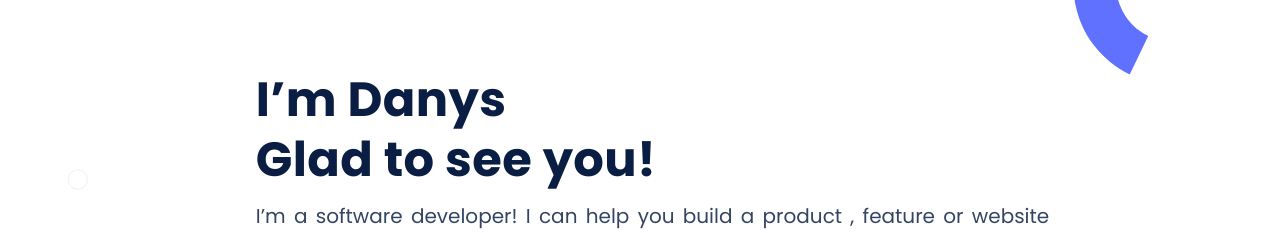
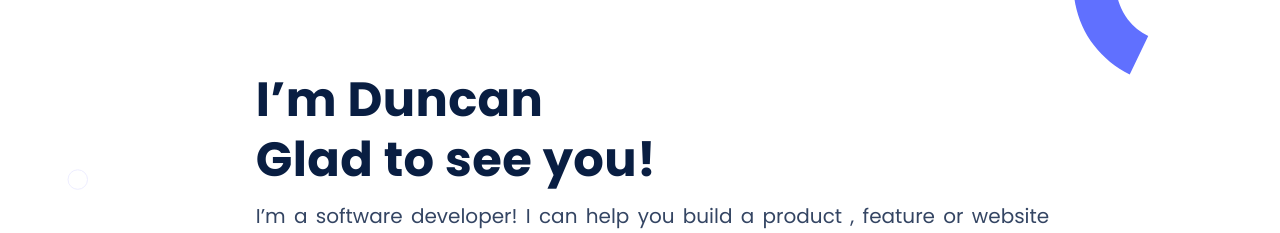
Before and after one commit to Duncannjau/My-Portfolio-for-desktop, a website: page index.html in a window 1280 px wide. Shown: the part 250-483 px from the top of the page. Drawn offline with Linux system fonts and the light colour scheme.

```diff
--- a/index.html
+++ b/index.html
@@ -29,8 +29,8 @@
     </header>
     <section id="headline">
       <div class="headline-txt">
-        <h1 class="txt-1 order-0 pd-0 mrg-0 mbl-to-hide h1-animation">I’m Danys Glad to see you!</h1>
-        <h1 class="txt-1-dsktp order-0 pd-0 mrg-0 dsktp-to-hide dsktp-to-show h1-animation">I’m Danys <br>
+        <h1 class="txt-1 order-0 pd-0 mrg-0 mbl-to-hide h1-animation">I’m Duncan Glad to see you!</h1>
+        <h1 class="txt-1-dsktp order-0 pd-0 mrg-0 dsktp-to-hide dsktp-to-show h1-animation">I’m Duncan <br>
           Glad to see you!</h1>
         <p class="txt-2-dsktp order-1 pd-0 mrg-0 txt-j">I’m a software developer! I can help you build
           a product , feature or website Look through
```
